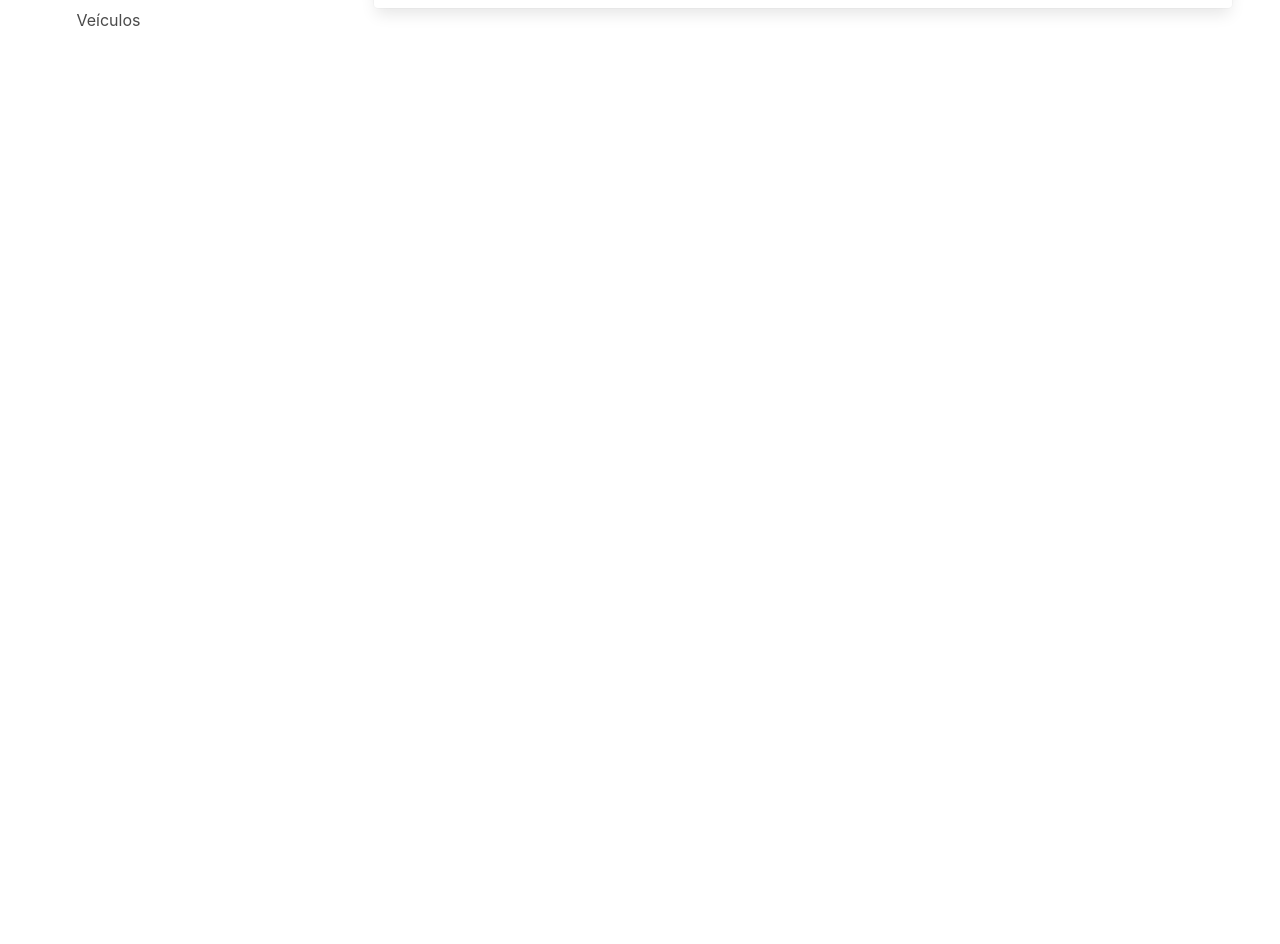
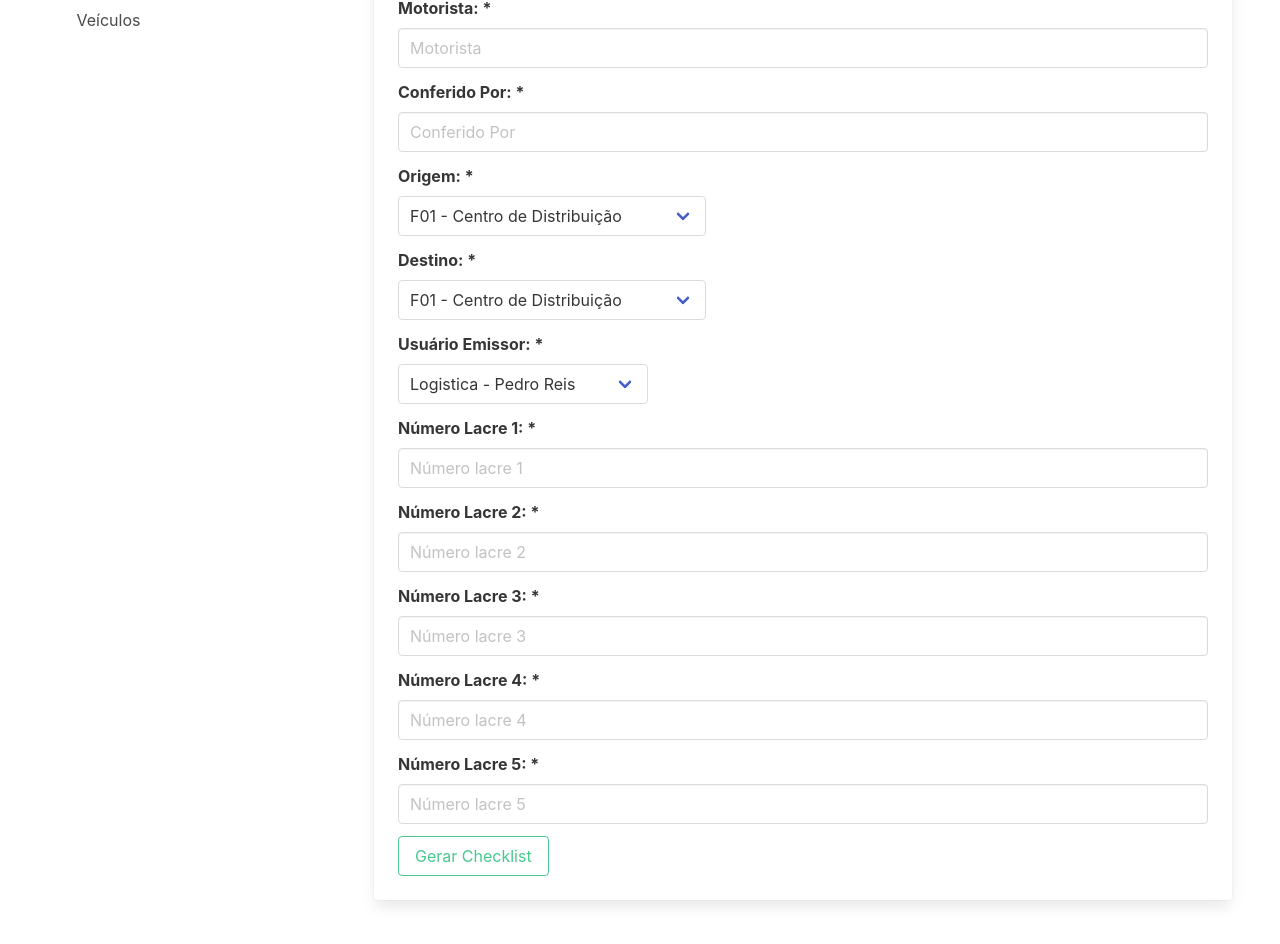
Before and after one commit to digaoreisdev/seal-control, a Next.js app: page /cadastros/checklist in a window 1280 px wide. Shown: the part 292-1236 px from the top of the page. Before the commit the page ends 800 px from the top, so only its background shows below. Built offline with nearby package versions, Linux system fonts and the light colour scheme.

Commit message:
Finalizando Formulário
* Inseri todos os elementos no formulário;
* Acrescentei o botão;
* Ainda não fui atrás do erro que está aparecendo;

```diff
--- a/src/components/checklist/cadastro/index.tsx
+++ b/src/components/checklist/cadastro/index.tsx
@@ -24,6 +24,122 @@ export const CadastroChecklist: React.FC = () => {
           </div>
         </div>
       </div>
+
+      <div className='field'>
+        <label className='label' htmlFor='inputMotorista'>Motorista: *</label>
+        <div className='control'>
+          <input  className='input'
+                  id='inputMotorista'
+                  placeholder='Motorista' />
+        </div>
+      </div>
+
+      <div className='field'>
+        <label className='label' htmlFor='inputConferente'>Conferido Por: *</label>
+        <div className='control'>
+          <input  className='input'
+                  id='inputConferente'
+                  placeholder='Conferido Por' />
+        </div>
+      </div>
+
+      <div className='field'>
+        <label className='label' htmlFor='selectOrigem'>Origem: *</label>
+        <div className='control'>
+          <div className='select'>
+            <select className="is-hover" id='selectOrigem'>
+              <option>F01 - Centro de Distribuição</option>
+              <option>F02 - Loja Alvorada Matriz</option>
+              <option>F03 - Loja Alvorada PD60</option>
+              <option>F04 - Loja Alvorada PD49</option>
+              <option>F05 - Insdustria Distrito</option>
+              <option>F09 - Loja Alvorada Olegário</option>
+              <option>F10 - Loja POA Rubem Berta 1083</option>
+              <option>F11 - Loja Alvorada 18 de Julho</option>
+              <option>F12 - Loja Alvorada Vista Alegre</option>
+              <option>F13 - Loja POA Rubem Berta 597</option>
+            </select>
+          </div>
+        </div>
+      </div>
+
+      <div className='field'>
+        <label className='label' htmlFor='selectDestino'>Destino: *</label>
+        <div className='control'>
+          <div className='select'>
+            <select className="is-hover" id='selectDestino'>
+              <option>F01 - Centro de Distribuição</option>
+              <option>F02 - Loja Alvorada Matriz</option>
+              <option>F03 - Loja Alvorada PD60</option>
+              <option>F04 - Loja Alvorada PD49</option>
+              <option>F05 - Insdustria Distrito</option>
+              <option>F09 - Loja Alvorada Olegário</option>
+              <option>F10 - Loja POA Rubem Berta 1083</option>
+              <option>F11 - Loja Alvorada 18 de Julho</option>
+              <option>F12 - Loja Alvorada Vista Alegre</option>
+              <option>F13 - Loja POA Rubem Berta 597</option>
+            </select>
+          </div>
+        </div>
+      </div>
+
+      <div className='field'>
+        <label className='label' htmlFor='selectEmissor'>Usuário Emissor: *</label>
+        <div className='control'>
+          <div className='select'>
+            <select className="is-hover" id='selectEmissor'>
+              <option>Logistica - Pedro Reis</option>
+              <option>Logistica - Fernanda</option>
+              <option>Adm Lojas - Lucas Pain</option>
+              <option>Supervisão - Rodrigo Reis</option>
+              <option>Supervisão - Nerildo</option>
+            </select>
+          </div>
+        </div>
+      </div>
+
+      <div className='field'>
+        <label className='label' htmlFor='inputLacre1'>Número Lacre 1: *</label>
+        <div className='control'>
+          <input  className='input'
+                  id='inputLacre1'
+                  placeholder='Número lacre 1' />
+        </div>
+      </div>
+      <div className='field'>
+        <label className='label' htmlFor='inputLacre2'>Número Lacre 2: *</label>
+        <div className='control'>
+          <input  className='input'
+                  id='inputLacre2'
+                  placeholder='Número lacre 2' />
+        </div>
+      </div>
+      <div className='field'>
+        <label className='label' htmlFor='inputLacre3'>Número Lacre 3: *</label>
+        <div className='control'>
+          <input  className='input'
+                  id='inputLacre3'
+                  placeholder='Número lacre 3' />
+        </div>
+      </div>
+      <div className='field'>
+        <label className='label' htmlFor='inputLacre4'>Número Lacre 4: *</label>
+        <div className='control'>
+          <input  className='input'
+                  id='inputLacre4'
+                  placeholder='Número lacre 4' />
+        </div>
+      </div>
+      <div className='field'>
+        <label className='label' htmlFor='inputLacre5'>Número Lacre 5: *</label>
+        <div className='control'>
+          <input  className='input'
+                  id='inputLacre5'
+                  placeholder='Número lacre 5' />
+        </div>
+      </div>
+
+      <button className="button is-success is-outlined is-hovred">Gerar Checklist</button>
     </Layout>
   )
 }
```
